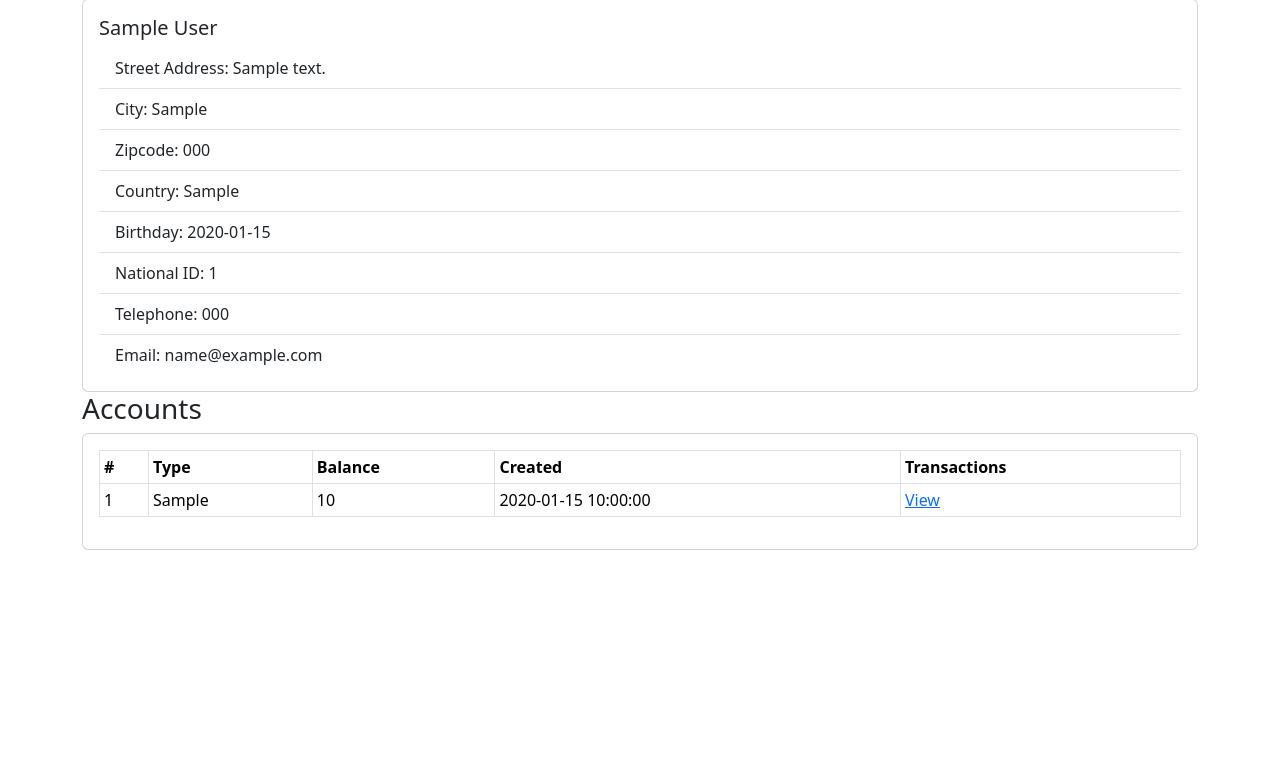
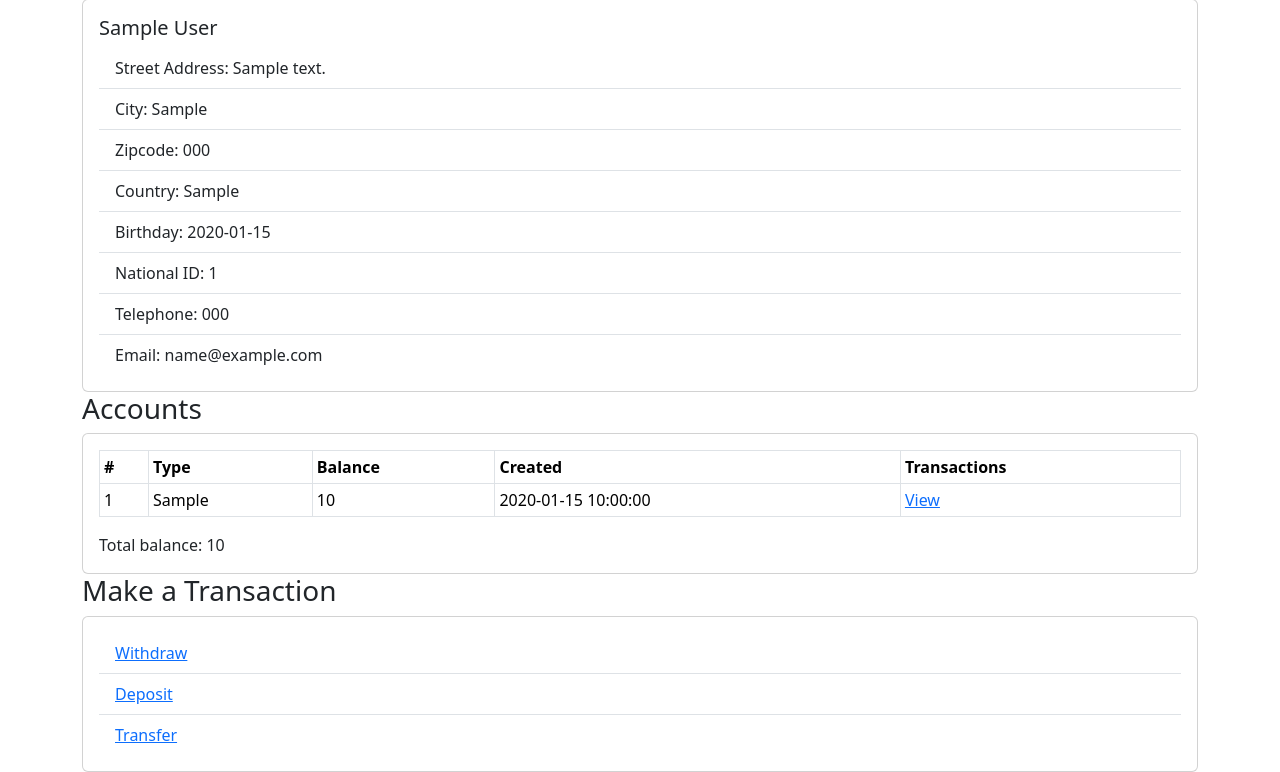
Before and after one commit to pykretexd/bank, a Flask app: page /customer/1 in a window 1280 px wide. Shown: the part 107-879 px from the top of the page. Before the commit the page ends 657 px from the top, so only its background shows below. Run offline with Flask 3, Linux system fonts and the light colour scheme; tables that the repository leaves empty hold one stand-in row (values such as "Sample post"); parts of the project's set-up code (start-up, migrations or seed data) failed here and were passed over; some libraries are stand-ins or nearby versions.

```diff
--- a/src/app.py
+++ b/src/app.py
@@ -55,7 +55,23 @@ def create_customer():
 def customer(customer_id):
     customer = Customer.query.get_or_404(customer_id)
     accounts = Account.query.filter_by(customer_id=customer_id).all()
-    return render_template('customer.html', customer=customer, accounts=accounts)
+    balance = 0
+    for account in accounts:
+        balance += account.balance
+
+    return render_template('customer.html', customer=customer, accounts=accounts, balance=balance)
+
+@app.route('/customer/<int:customer_id>/withdraw')
+def withdraw(customer_id):
+    return render_template('withdraw.html')
+
+@app.route('/customer/<int:customer_id>/deposit')
+def deposit(customer_id):
+    return render_template('deposit.html')
+
+@app.route('/customer/<int:customer_id>/transfer')
+def transfer(customer_id):
+    return render_template('transfer.html')
 
 @app.route('/customer/<int:customer_id>/account/<int:account_id>')
 def account(customer_id, account_id):
--- a/src/models.py
+++ b/src/models.py
@@ -20,6 +20,10 @@ class Customer(db.Model):
     accounts = db.relationship('Account', backref='Customer',lazy=True)
 
     def to_dict(self):
+        accounts = self.accounts
+        balance = 0
+        for account in accounts:
+            balance += account.balance
         return {
             'id': self.id,
             'first_name': self.first_name,
@@ -34,6 +38,7 @@ class Customer(db.Model):
             'telephone_country_code': self.telephone_country_code,
             'telephone': self.telephone,
             'email_address': self.email_address,
+            'balance': balance
         }
 
 class Account(db.Model):
--- a/src/templates/customer.html
+++ b/src/templates/customer.html
@@ -42,6 +42,18 @@
                 {% endfor %}
             </tbody>
         </table>
+        <p class='card-text'>Total balance: {{ balance }}</p>
+    </div>
+</div>
+
+<h3>Make a Transaction</h3>
+<div class='card'>
+    <div class='card-body'>
+        <ul class='list-group list-group-flush'>
+            <li class='list-group-item'><a href='{{ url_for("withdraw", customer_id=customer.id) }}'>Withdraw</a></li>
+            <li class='list-group-item'><a href='{{ url_for("deposit", customer_id=customer.id) }}'>Deposit</a></li>
+            <li class='list-group-item'><a href='{{ url_for("transfer", customer_id=customer.id) }}'>Transfer</a></li>
+        </ul>
     </div>
 </div>
 {% endblock %}
--- a/src/templates/index.html
+++ b/src/templates/index.html
@@ -15,6 +15,7 @@
             <th>Birthday</th>
             <th>National ID</th>
             <th>Telephone</th>
+            <th>Balance</th>
             <th>Options</th>
         </tr>
     </thead>
@@ -40,6 +41,7 @@
                     {data: 'birthday'},
                     {data: 'national_id', orderable: false},
                     {data: 'telephone', orderable: false},
+                    {data: 'balance', orderable: false},
                     {
                         data: null,
                         render: function ( data, type, row, meta ) {
```
